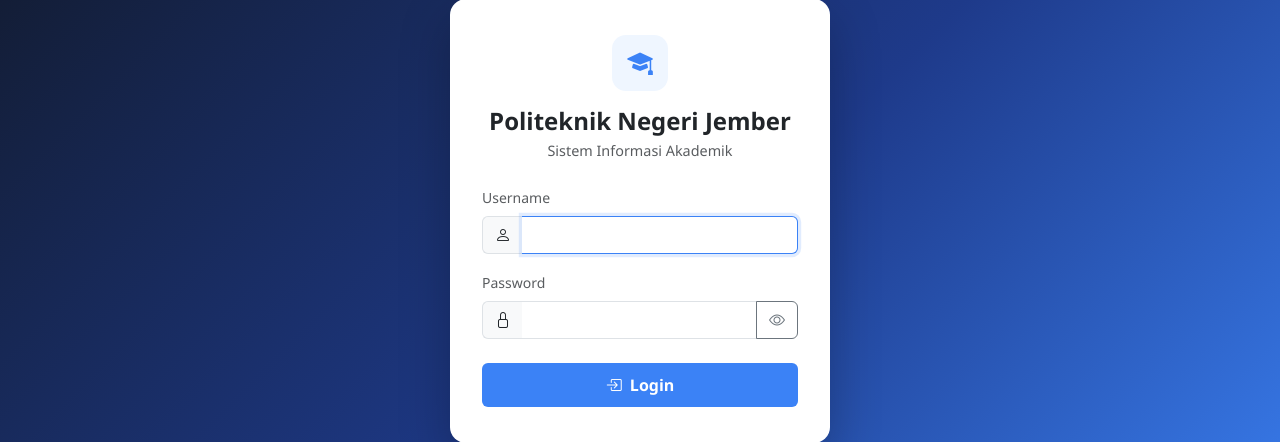
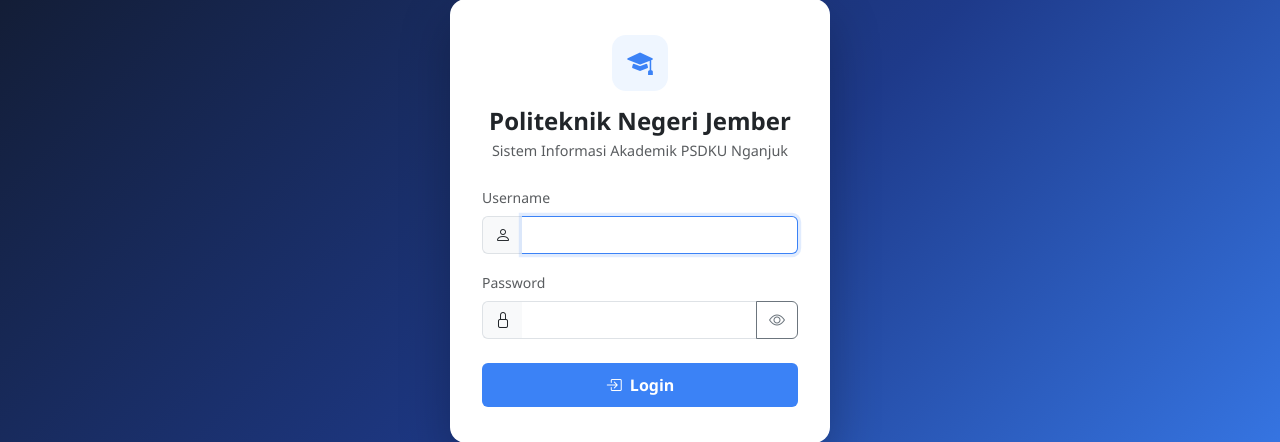
Before and after one commit to ramaseptian/acara12, a PHP site: page /login in a window 1280 px wide. Shown: the part 179-621 px from the top of the page. Run offline with PHP 8.4, Linux system fonts and the light colour scheme.

Commit message:
Menambahkan nama PSDKU pada subjudul login

```diff
--- a/app/Views/auth/login.php
+++ b/app/Views/auth/login.php
@@ -63,7 +63,7 @@
             <i class="bi bi-mortarboard-fill"></i>
         </div>
         <h4 class="text-center fw-bold mb-1">Politeknik Negeri Jember</h4>
-        <p class="text-center text-muted mb-4" style="font-size:0.9rem;">Sistem Informasi Akademik</p>
+        <p class="text-center text-muted mb-4" style="font-size:0.9rem;">Sistem Informasi Akademik PSDKU Nganjuk</p>
 
         <?php if (!empty($flash)) : ?>
             <div class="alert alert-success py-2 mb-3" data-flash style="font-size:0.88rem;">
```
